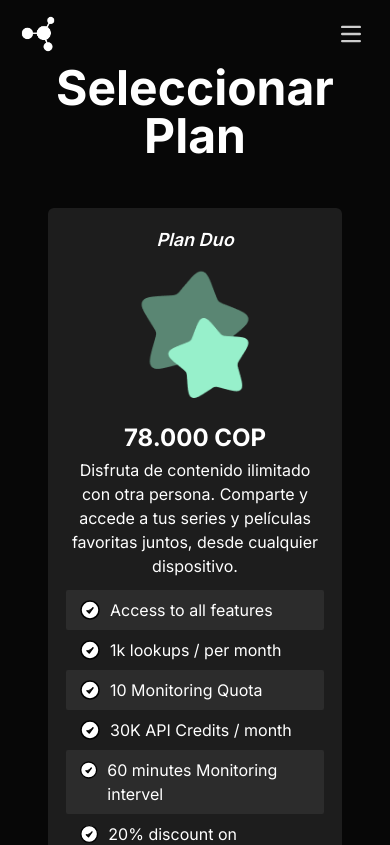
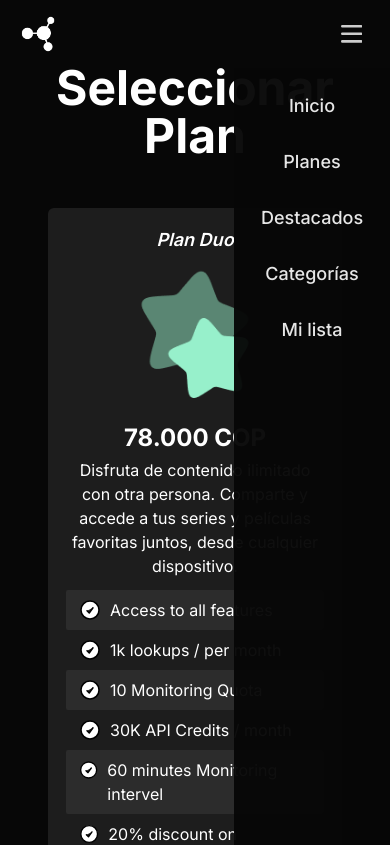
Before and after one commit to coachdesarrollo/steam-platform, a React (Vite) app in the folder apps/frontend/: page /subcription in a window 390 px wide. Shown: the top 845 px of the page. Built offline with nearby package versions, Linux system fonts and the light colour scheme.

Commit message:
Mejorando los estilos del menu invisible del nav

```diff
--- /dev/null
+++ b/apps/frontend/src/common/components/icons/burger.icon.tsx
@@ -0,0 +1,27 @@
+export type BurgerIconProps = {
+  fill?: string;
+  className?: string;
+};
+
+export function BurgerIcon({
+  className,
+  fill = "currentColor",
+}: BurgerIconProps) {
+  return (
+    <svg
+      aria-hidden="true"
+      className={className}
+      fill={fill}
+      viewBox="0 0 17 14"
+      xmlns="http://www.w3.org/2000/svg"
+    >
+      <path
+        d="M1 1h15M1 7h15M1 13h15"
+        stroke="currentColor"
+        strokeLinecap="round"
+        strokeLinejoin="round"
+        strokeWidth="2"
+      />
+    </svg>
+  );
+}
--- a/apps/frontend/src/common/components/icons/index.ts
+++ b/apps/frontend/src/common/components/icons/index.ts
@@ -31,3 +31,5 @@ export { BellIcon } from "./bell.icon";
 export { InfoIcon } from "./info.icon";
 
 export { XIcon } from "./x.icon";
+
+export { BurgerIcon } from "./burger.icon";
--- a/apps/frontend/src/common/components/navbar/navbar.tsx
+++ b/apps/frontend/src/common/components/navbar/navbar.tsx
@@ -2,14 +2,14 @@ import { useState } from "react";
 
 import lightlogo from "/assets/light-logo.png";
 
-import { useNavigate, Link } from "@tanstack/react-router";
+import { Link, useNavigate } from "@tanstack/react-router";
 
-import { BellIcon, SearchIcon } from "../icons";
+import { BellIcon, BurgerIcon, SearchIcon } from "../icons";
 
 export function NavBar() {
   const navigate = useNavigate();
   const [isSearchVisible, setIsSearchVisible] = useState(false);
-  const [isMenuVisible, setIsMenuVisible] = useState(false);
+  const [isMenuVisible, setIsMenuVisible] = useState(true);
 
   const toggleSearch = () => {
     setIsSearchVisible(!isSearchVisible);
@@ -32,7 +32,7 @@ export function NavBar() {
         {/* navbar options */}
         {isMenuVisible && (
           <div className="w-full md:block md:w-auto" id="navbar-multi-level">
-            <ul className="mt-4 flex cursor-pointer flex-col rounded-lg border p-4 font-medium max-[1061px]:text-sm max-[764px]:fixed max-[764px]:left-auto max-[764px]:right-0 max-[764px]:h-screen max-[764px]:w-fit max-[764px]:bg-black md:mt-0 md:flex-row md:space-x-4 md:border-0 md:p-0 rtl:space-x-reverse">
+            <ul className="mt-4 flex cursor-pointer flex-col rounded-lg border p-4 font-medium max-[1061px]:text-sm max-[764px]:fixed max-[764px]:left-auto max-[764px]:right-0 max-[764px]:h-screen max-[764px]:w-[40%] max-[764px]:items-center max-[764px]:gap-3 max-[764px]:rounded-none max-[764px]:border-none max-[764px]:bg-[#070707f6] max-[764px]:text-lg md:mt-0 md:flex-row md:space-x-4 md:border-0 md:p-0 rtl:space-x-reverse">
               <li>
                 <Link to="/">
                   <span
@@ -77,6 +77,7 @@ export function NavBar() {
                   Mi lista
                 </span>
               </li>
+              <li />
             </ul>
           </div>
         )}
@@ -87,7 +88,7 @@ export function NavBar() {
         <div className="mx-2 flex items-center">
           {isSearchVisible && (
             <input
-              className="mx-2 w-52 rounded-md border border-white/90 bg-[#00000051] p-1 text-white/90 max-[1185px]:w-32"
+              className="right-96 mx-2 w-52 rounded-md border border-white/90 bg-[#000000dc] p-1 text-white/90 shadow-md shadow-slate-500 max-[1185px]:absolute max-[1185px]:w-32 max-lg:right-72 max-lg:top-14"
               placeholder="Buscar"
               type="text"
             />
@@ -123,27 +124,13 @@ export function NavBar() {
       <button
         aria-controls="navbar-multi-level"
         aria-expanded="false"
-        className="inline-flex h-10 w-10 flex-wrap items-center justify-center rounded-lg p-2 text-sm text-white/80 hover:bg-[#272727] focus:outline-none focus:ring-1 focus:ring-gray-400 md:hidden"
+        className="inline-flex h-10 w-10 flex-wrap items-center justify-center rounded-lg p-2 text-sm text-white/80 hover:bg-[#1c1b1b] focus:outline-none focus:ring-1 focus:ring-gray-400 md:hidden"
         data-collapse-toggle="navbar-multi-level"
         type="button"
         onClick={toggleMenu}
       >
         <span className="sr-only">Open main menu</span>
-        <svg
-          aria-hidden="true"
-          className="h-5 w-5"
-          fill="none"
-          viewBox="0 0 17 14"
-          xmlns="http://www.w3.org/2000/svg"
-        >
-          <path
-            d="M1 1h15M1 7h15M1 13h15"
-            stroke="currentColor"
-            strokeLinecap="round"
-            strokeLinejoin="round"
-            strokeWidth="2"
-          />
-        </svg>
+        <BurgerIcon />
       </button>
     </nav>
   );
```
